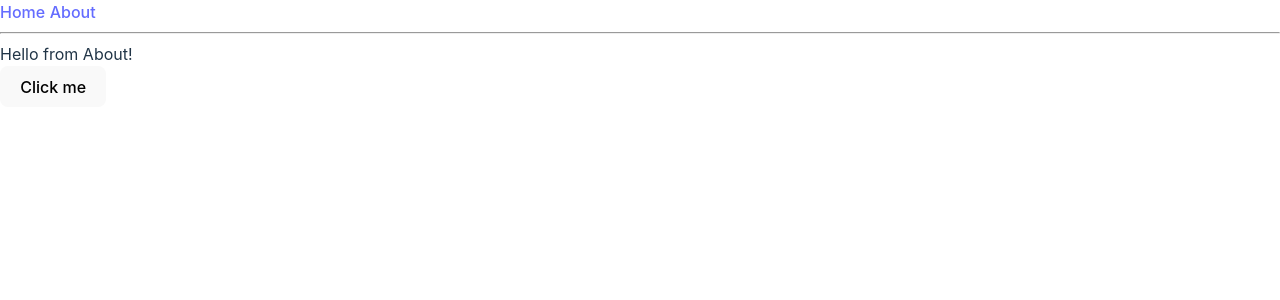
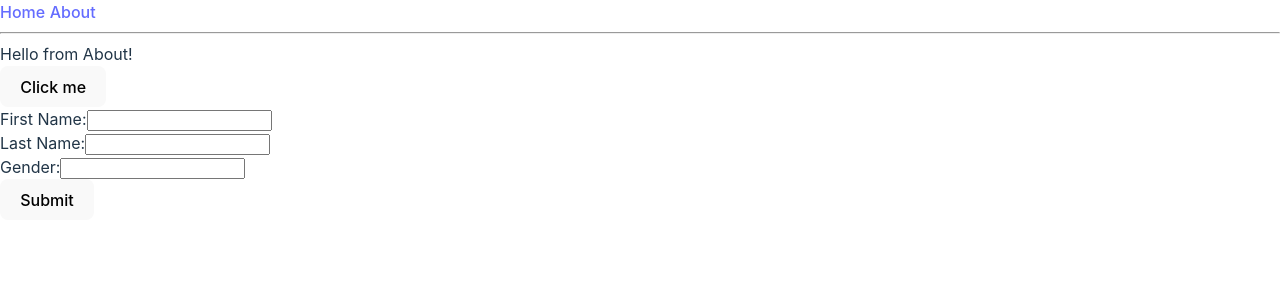
Before and after one commit to JamesAthanasiou/tracker_client, a React (Vite) app: page /about in a window 1280 px wide. Shown: the top 300 px of the page. Built offline with nearby package versions, Linux system fonts and the light colour scheme.

Commit message:
Add test form

```diff
--- a/src/TestPerson.tsx
+++ /dev/null
@@ -1,3 +0,0 @@
-export function TestPerson () {
-
-}
--- /dev/null
+++ b/src/components/Form.tsx
@@ -0,0 +1,61 @@
+import { useState } from "react";
+
+interface Person {
+    id?: number;
+    first_name: string;
+    last_name: string;
+    gender: 'man' | 'woman' | 'other' | '';
+}
+
+export default function AForm() {
+    const [values,setValues] = useState<Person>({
+        first_name: "",
+        last_name: "",
+        gender: ""
+    });
+
+    const handleChange = (event : React.ChangeEvent<HTMLInputElement>) => {
+        setValues({...values,[event.target.name] : event.target.value});
+    }
+
+    const handleSubmit = (event : React.FormEvent<HTMLFormElement>) => {
+        event.preventDefault();
+        console.log(values)
+
+        onSubmitUsername(values)
+    }
+
+    async function onSubmitUsername(data: Person){
+        // TODO this should be moved out into its own routing file or something.
+        const url = `${import.meta.env.VITE_API_URL}/person/create`;
+
+        const myHeaders = new Headers();
+        myHeaders.append("Content-Type", "application/json");
+
+        try {
+          const response = await fetch(url, {
+            method: "POST",
+            body: JSON.stringify(data),
+            headers: myHeaders,
+           });
+          console.log(response);
+        } catch (error) {
+          console.error(error);
+        }
+      }
+
+    return (
+            <form onSubmit={handleSubmit}>
+                <label htmlFor="first_name">First Name:</label>
+                <input type="text" onChange={handleChange} name="first_name" value={values.first_name}/>
+                <br/>
+                <label htmlFor="last_name">Last Name:</label>
+                <input type="text" onChange={handleChange} name="last_name" value={values.last_name}/>
+                <br/>
+                <label htmlFor="gender">Gender:</label>
+                <input type="text" onChange={handleChange} name="gender" value={values.gender}/>
+                <br/>
+                <button type="submit">Submit</button>
+            </form>
+    );
+}
--- a/src/TestFetchBlock.tsx
+++ b/src/components/TestFetchBlock.tsx
@@ -9,7 +9,6 @@ TODO:
 
 async function getData(): Promise<unknown[]> {
     const url = `${import.meta.env.VITE_API_URL}/person/show-all`
-    console.log(url)
     try {
         const response = await fetch(url);
         if (!response.ok) {
--- a/src/routes/about.lazy.tsx
+++ b/src/routes/about.lazy.tsx
@@ -1,5 +1,8 @@
 import { createLazyFileRoute } from '@tanstack/react-router'
-import { TestFetchBlock } from '../TestFetchBlock'
+import { TestFetchBlock } from '../components/TestFetchBlock'
+import { TestPerson } from '../components/TestPerson'
+import { PersonForm } from '../components/PersonForm'
+import AForm from '../components/Form'
 
 export const Route = createLazyFileRoute('/about')({
   component: About,
@@ -10,6 +13,7 @@ function About() {
     <div>
       <div className="p-2">Hello from About!</div>
       <TestFetchBlock />
+      <AForm />
     </div>
   )
 }
```
